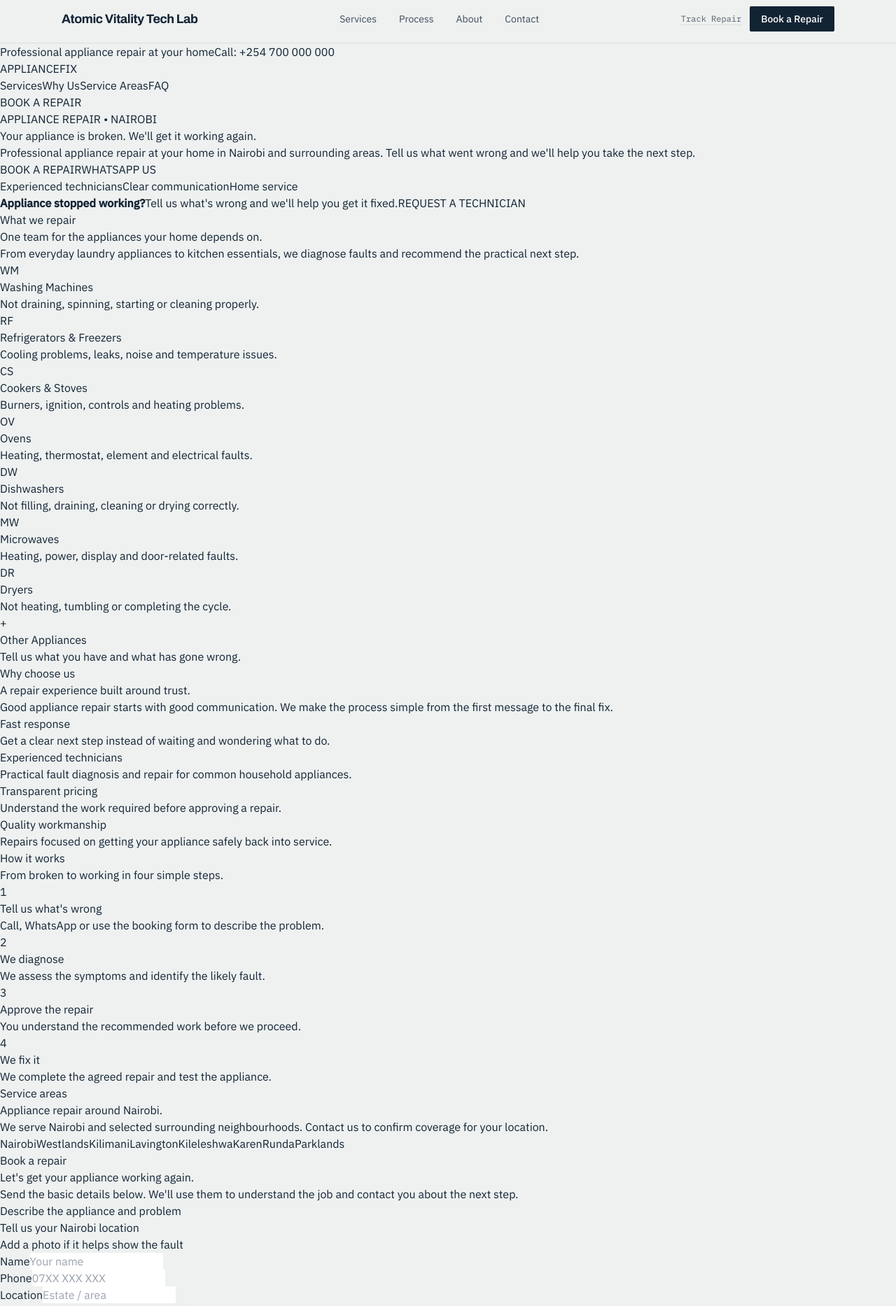
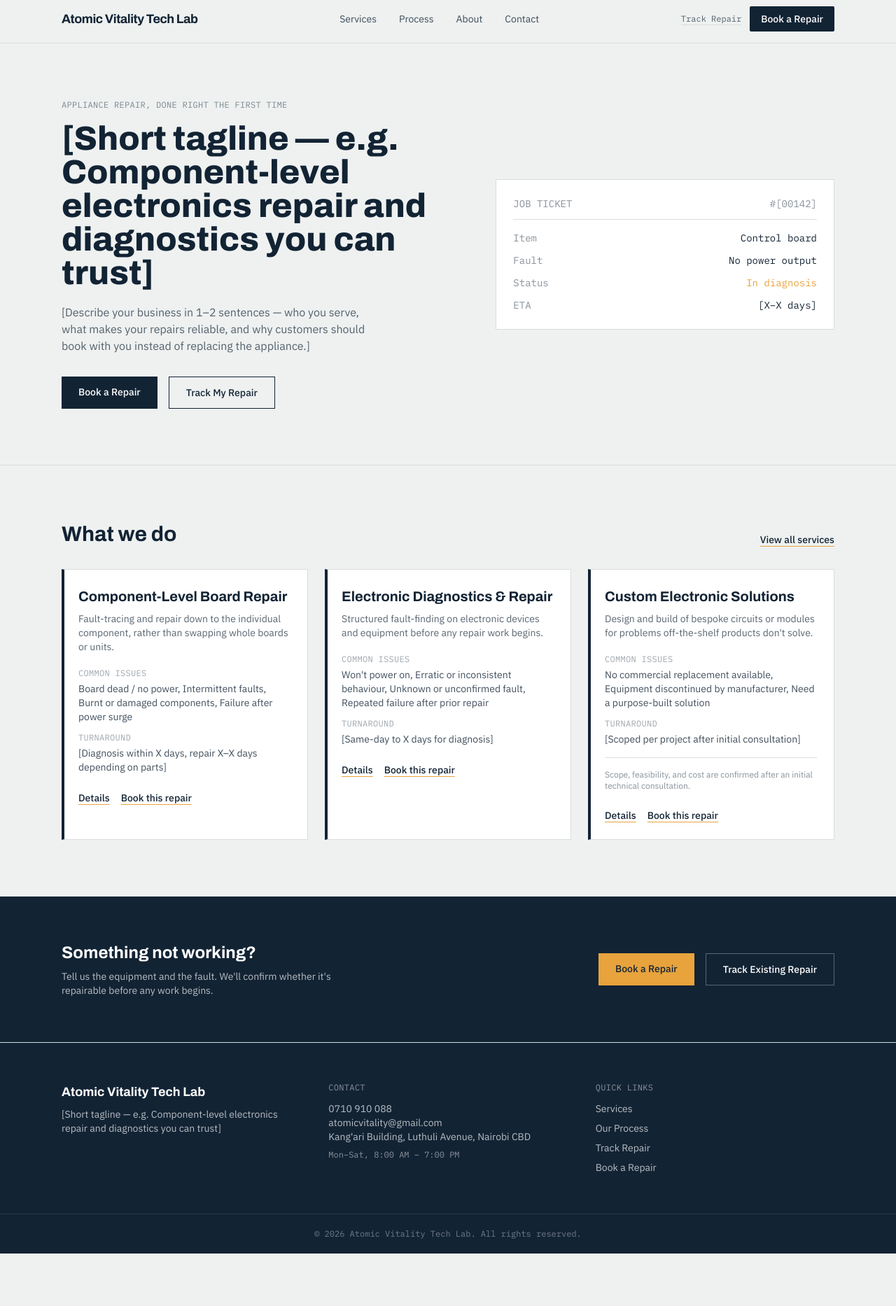
Before and after one commit to sgnjoroge254/appliance-repair-website, a Next.js app: page / in a window 1280 px wide. Shown: the part 7-1873 px from the top of the page at 70% size. After the commit the page ends 1798 px from the top, so only its background shows below. Built offline with nearby package versions, Linux system fonts and the light colour scheme.

Commit message:
Update page.tsx

```diff
--- a/app/page.tsx
+++ b/app/page.tsx
@@ -1,188 +1,93 @@
-const services = [
-  ["WM", "Washing Machines", "Not draining, spinning, starting or cleaning properly."],
-  ["RF", "Refrigerators & Freezers", "Cooling problems, leaks, noise and temperature issues."],
-  ["CS", "Cookers & Stoves", "Burners, ignition, controls and heating problems."],
-  ["OV", "Ovens", "Heating, thermostat, element and electrical faults."],
-  ["DW", "Dishwashers", "Not filling, draining, cleaning or drying correctly."],
-  ["MW", "Microwaves", "Heating, power, display and door-related faults."],
-  ["DR", "Dryers", "Not heating, tumbling or completing the cycle."],
-  ["+", "Other Appliances", "Tell us what you have and what has gone wrong."],
-];
-
-const areas = ["Nairobi", "Westlands", "Kilimani", "Lavington", "Kileleshwa", "Karen", "Runda", "Parklands"];
+import Link from "next/link";
+import { services, businessInfo } from "@/lib/services";
+import ServiceCard from "@/components/ServiceCard";
 
 export default function Home() {
   return (
-    <main>
-      <div className="topbar">
-        <div className="container topbar-inner">
-          <span>Professional appliance repair at your home</span>
-          <a href="tel:+254700000000">Call: +254 700 000 000</a>
-        </div>
-      </div>
-
-      <nav className="nav">
-        <div className="container nav-inner">
-          <a className="logo" href="#top">APPLIANCE<span>FIX</span></a>
-          <div className="nav-links">
-            <a href="#services">Services</a>
-            <a href="#why-us">Why Us</a>
-            <a href="#areas">Service Areas</a>
-            <a href="#faq">FAQ</a>
-          </div>
-          <a className="btn btn-primary" href="#booking">BOOK A REPAIR</a>
-        </div>
-      </nav>
-
-      <section className="hero" id="top">
-        <div className="container hero-grid">
+    <>
+      {/* Hero: styled as a work order / service ticket */}
+      <section className="border-b border-steelline bg-steel">
+        <div className="mx-auto grid max-w-6xl gap-10 px-6 py-20 md:grid-cols-[1.2fr_1fr] md:items-center">
           <div>
-            <span className="eyebrow">APPLIANCE REPAIR • NAIROBI</span>
-            <h1>Your appliance is broken. We&apos;ll get it working again.</h1>
-            <p>Professional appliance repair at your home in Nairobi and surrounding areas. Tell us what went wrong and we&apos;ll help you take the next step.</p>
-            <div className="hero-actions">
-              <a className="btn btn-primary" href="#booking">BOOK A REPAIR</a>
-              <a className="btn btn-whatsapp" href="https://wa.me/254700000000">WHATSAPP US</a>
-            </div>
-            <div className="hero-note">
-              <span>Experienced technicians</span>
-              <span>Clear communication</span>
-              <span>Home service</span>
+            <p className="font-mono text-xs uppercase tracking-wide text-ink/50">Appliance repair, done right the first time</p>
+            <h1 className="mt-4 font-head text-4xl font-extrabold leading-[1.05] text-ink sm:text-5xl">
+              {businessInfo.tagline}
+            </h1>
+            <p className="mt-5 max-w-md font-body text-base text-ink/70">
+              [Describe your business in 1–2 sentences — who you serve, what makes your repairs reliable, and why customers should book with you instead of replacing the appliance.]
+            </p>
+            <div className="mt-8 flex flex-wrap gap-4">
+              <Link href="/book-repair" className="bg-ink px-6 py-3 font-body text-sm font-medium text-white hover:bg-amber hover:text-ink">
+                Book a Repair
+              </Link>
+              <Link href="/track-repair" className="border border-ink px-6 py-3 font-body text-sm font-medium text-ink hover:bg-white">
+                Track My Repair
+              </Link>
             </div>
           </div>
-          <div className="hero-card" aria-label="Appliance repair illustration">
-            <div className="appliance-art" />
+
+          {/* Ticket panel */}
+          <div className="border border-steelline bg-white p-6 font-mono text-sm">
+            <div className="flex items-center justify-between border-b border-steelline pb-3">
+              <span className="text-ink/50">JOB TICKET</span>
+              <span className="text-ink/50">#[00142]</span>
+            </div>
+            <dl className="mt-4 space-y-3">
+              <div className="flex justify-between">
+                <dt className="text-ink/50">Item</dt>
+                <dd className="text-ink">Control board</dd>
+              </div>
+              <div className="flex justify-between">
+                <dt className="text-ink/50">Fault</dt>
+                <dd className="text-ink">No power output</dd>
+              </div>
+              <div className="flex justify-between">
+                <dt className="text-ink/50">Status</dt>
+                <dd className="text-amber">In diagnosis</dd>
+              </div>
+              <div className="flex justify-between">
+                <dt className="text-ink/50">ETA</dt>
+                <dd className="text-ink">[X–X days]</dd>
+              </div>
+            </dl>
           </div>
         </div>
       </section>
 
-      <section className="strip">
-        <div className="container strip-inner">
-          <strong>Appliance stopped working?</strong>
-          <span>Tell us what&apos;s wrong and we&apos;ll help you get it fixed.</span>
-          <a className="btn btn-dark" href="#booking">REQUEST A TECHNICIAN</a>
+      {/* Services preview */}
+      <section className="mx-auto max-w-6xl px-6 py-20">
+        <div className="flex items-end justify-between gap-6">
+          <h2 className="font-head text-2xl font-bold text-ink sm:text-3xl">What we do</h2>
+          <Link href="/services" className="whitespace-nowrap font-body text-sm font-medium text-ink underline decoration-amber underline-offset-4 hover:text-amber">
+            View all services
+          </Link>
+        </div>
+        <div className="mt-8 grid gap-6 sm:grid-cols-2 lg:grid-cols-3">
+          {services.slice(0, 3).map((s) => (
+            <ServiceCard key={s.slug} service={s} />
+          ))}
         </div>
       </section>
 
-      <section className="section" id="services">
-        <div className="container">
-          <div className="section-head">
-            <span className="section-kicker">What we repair</span>
-            <h2>One team for the appliances your home depends on.</h2>
-            <p>From everyday laundry appliances to kitchen essentials, we diagnose faults and recommend the practical next step.</p>
+      {/* Closing CTA banner */}
+      <section className="border-t border-steelline bg-ink">
+        <div className="mx-auto flex max-w-6xl flex-col items-start gap-6 px-6 py-16 sm:flex-row sm:items-center sm:justify-between">
+          <div>
+            <h2 className="font-head text-2xl font-bold text-white">Something not working?</h2>
+            <p className="mt-2 max-w-md font-body text-sm text-white/70">
+              Tell us the equipment and the fault. We'll confirm whether it's repairable before any work begins.
+            </p>
           </div>
-          <div className="grid-4">
-            {services.map(([icon, title, text]) => (
-              <article className="service-card" key={title}>
-                <div className="service-icon">{icon}</div>
-                <h3>{title}</h3>
-                <p>{text}</p>
-              </article>
-            ))}
+          <div className="flex flex-wrap gap-4">
+            <Link href="/book-repair" className="bg-amber px-6 py-3 font-body text-sm font-medium text-ink hover:bg-white">
+              Book a Repair
+            </Link>
+            <Link href="/track-repair" className="border border-white/30 px-6 py-3 font-body text-sm font-medium text-white hover:bg-white/10">
+              Track Existing Repair
+            </Link>
           </div>
         </div>
       </section>
-
-      <section className="section section-light" id="why-us">
-        <div className="container">
-          <div className="section-head">
-            <span className="section-kicker">Why choose us</span>
-            <h2>A repair experience built around trust.</h2>
-            <p>Good appliance repair starts with good communication. We make the process simple from the first message to the final fix.</p>
-          </div>
-          <div className="features">
-            <article className="feature"><h3>Fast response</h3><p>Get a clear next step instead of waiting and wondering what to do.</p></article>
-            <article className="feature"><h3>Experienced technicians</h3><p>Practical fault diagnosis and repair for common household appliances.</p></article>
-            <article className="feature"><h3>Transparent pricing</h3><p>Understand the work required before approving a repair.</p></article>
-            <article className="feature"><h3>Quality workmanship</h3><p>Repairs focused on getting your appliance safely back into service.</p></article>
-          </div>
-        </div>
-      </section>
-
-      <section className="section">
-        <div className="container">
-          <div className="section-head">
-            <span className="section-kicker">How it works</span>
-            <h2>From broken to working in four simple steps.</h2>
-          </div>
-          <div className="steps">
-            <article className="step"><div className="step-number">1</div><h3>Tell us what&apos;s wrong</h3><p>Call, WhatsApp or use the booking form to describe the problem.</p></article>
-            <article className="step"><div className="step-number">2</div><h3>We diagnose</h3><p>We assess the symptoms and identify the likely fault.</p></article>
-            <article className="step"><div className="step-number">3</div><h3>Approve the repair</h3><p>You understand the recommended work before we proceed.</p></article>
-            <article className="step"><div className="step-number">4</div><h3>We fix it</h3><p>We complete the agreed repair and test the appliance.</p></article>
-          </div>
-        </div>
-      </section>
-
-      <section className="section section-light" id="areas">
-        <div className="container">
-          <div className="section-head">
-            <span className="section-kicker">Service areas</span>
-            <h2>Appliance repair around Nairobi.</h2>
-            <p>We serve Nairobi and selected surrounding neighbourhoods. Contact us to confirm coverage for your location.</p>
-          </div>
-          <div className="areas">
-            {areas.map((area) => <span className="area" key={area}>{area}</span>)}
-          </div>
-        </div>
-      </section>
-
-      <section className="section" id="booking">
-        <div className="container booking">
-          <div className="booking-copy">
-            <span className="section-kicker">Book a repair</span>
-            <h2>Let&apos;s get your appliance working again.</h2>
-            <p>Send the basic details below. We&apos;ll use them to understand the job and contact you about the next step.</p>
-            <ul className="booking-list">
-              <li>Describe the appliance and problem</li>
-              <li>Tell us your Nairobi location</li>
-              <li>Add a photo if it helps show the fault</li>
-            </ul>
-          </div>
-          <form className="form" action="#" method="post">
-            <div className="form-grid">
-              <div className="field"><label htmlFor="name">Name</label><input id="name" name="name" placeholder="Your name" required /></div>
-              <div className="field"><label htmlFor="phone">Phone</label><input id="phone" name="phone" type="tel" placeholder="07XX XXX XXX" required /></div>
-              <div className="field"><label htmlFor="location">Location</label><input id="location" name="location" placeholder="Estate / area" required /></div>
-              <div className="field"><label htmlFor="appliance">Appliance</label><select id="appliance" name="appliance" defaultValue=""><option value="" disabled>Select appliance</option>{services.map(([, title]) => <option key={title}>{title}</option>)}</select></div>
-              <div className="field full"><label htmlFor="problem">What&apos;s wrong?</label><textarea id="problem" name="problem" placeholder="Describe the problem, error code or symptoms" required /></div>
-              <div className="field"><label htmlFor="date">Preferred date</label><input id="date" name="date" type="date" /></div>
-              <div className="field"><label htmlFor="time">Preferred time</label><select id="time" name="time" defaultValue=""><option value="" disabled>Select a time</option><option>Morning</option><option>Afternoon</option><option>Evening</option></select></div>
-              <div className="field full"><button className="btn btn-primary" type="submit">REQUEST A REPAIR</button></div>
-            </div>
-          </form>
-        </div>
-      </section>
-
-      <section className="section section-light" id="faq">
-        <div className="container">
-          <div className="section-head"><span className="section-kicker">FAQ</span><h2>Questions before you book?</h2></div>
-          <div className="faqs">
-            <details><summary>How much does appliance repair cost?</summary><p>The cost depends on the appliance, fault, parts and work required. We&apos;ll confirm the next step and applicable charges before proceeding with a repair.</p></details>
-            <details><summary>Which appliance brands do you repair?</summary><p>We can assess many common household brands. Send us the brand and model when you contact us so we can confirm.</p></details>
-            <details><summary>Can I send a photo of the appliance?</summary><p>Yes. A photo of the appliance, model label or error display can help us understand the job before the visit.</p></details>
-            <details><summary>Do you serve outside Nairobi?</summary><p>Service coverage depends on location. Contact us with your area and we&apos;ll confirm availability.</p></details>
-          </div>
-        </div>
-      </section>
-
-      <section className="final-cta">
-        <div className="container">
-          <h2>Don&apos;t let a broken appliance disrupt your home.</h2>
-          <p>Tell us what has gone wrong and take the first step toward getting it fixed.</p>
-          <div className="hero-actions" style={{ justifyContent: "center" }}><a className="btn btn-primary" href="#booking">BOOK A REPAIR</a><a className="btn btn-whatsapp" href="https://wa.me/254700000000">WHATSAPP US</a></div>
-        </div>
-      </section>
-
-      <footer className="footer">
-        <div className="container footer-inner">
-          <div><strong>APPLIANCEFIX</strong><br />Professional appliance repair in Nairobi.</div>
-          <div>Call: <strong>+254 700 000 000</strong><br />WhatsApp: <strong>+254 700 000 000</strong></div>
-          <div>© 2026 ApplianceFix. All rights reserved.</div>
-        </div>
-      </footer>
-
-      <div className="mobile-actions"><a className="mobile-call" href="tel:+254700000000">CALL NOW</a><a className="mobile-wa" href="https://wa.me/254700000000">WHATSAPP</a></div>
-    </main>
+    </>
   );
 }
```
